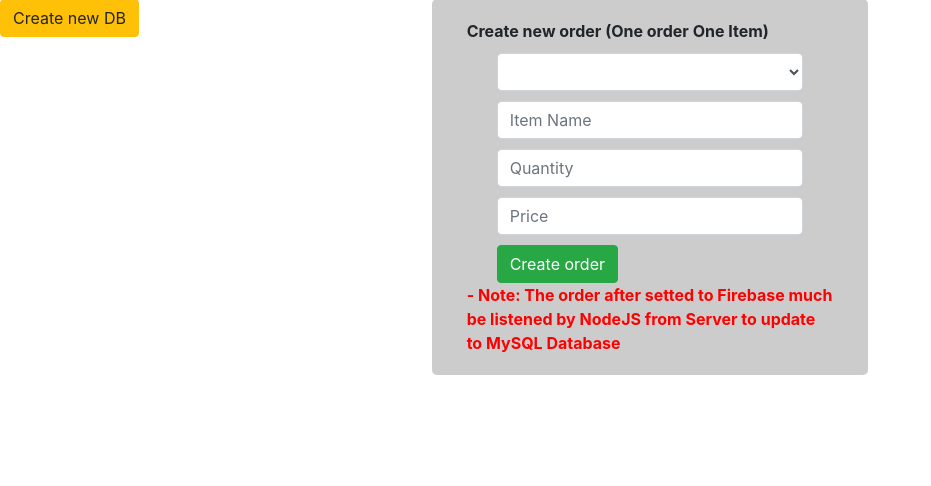
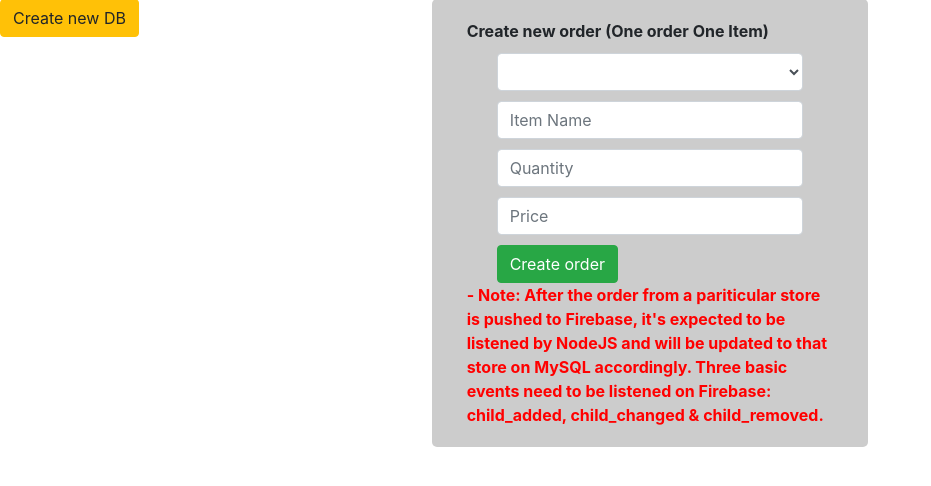
Before and after one commit to lengochuan/demoproject, a PHP site: page /order.php in a window 1280 px wide. Shown: the part 68-554 px from the top of the page, without its empty margins (0-931 px from the left). Run offline with PHP 8.4, Linux system fonts and the light colour scheme; lists and menus that the app fills with data are empty; some libraries are stand-ins or nearby versions.

Commit message:
Update Notes

```diff
--- a/order.php
+++ b/order.php
@@ -75,7 +75,7 @@ $lDB = $db->executeQuery_list( $sql );
                 </div>
                 <div class="col-sm-12">
                     <strong class="red">
-                        - Note: The order after setted to Firebase much be listened by NodeJS from Server to update to MySQL Database
+                        - Note: After the order from a pariticular store is pushed to Firebase, it's expected to be listened by NodeJS and will be updated to that store on MySQL accordingly. Three basic events need to be listened on Firebase: child_added, child_changed & child_removed.
                     </strong>
                 </div>
             </div>
```
